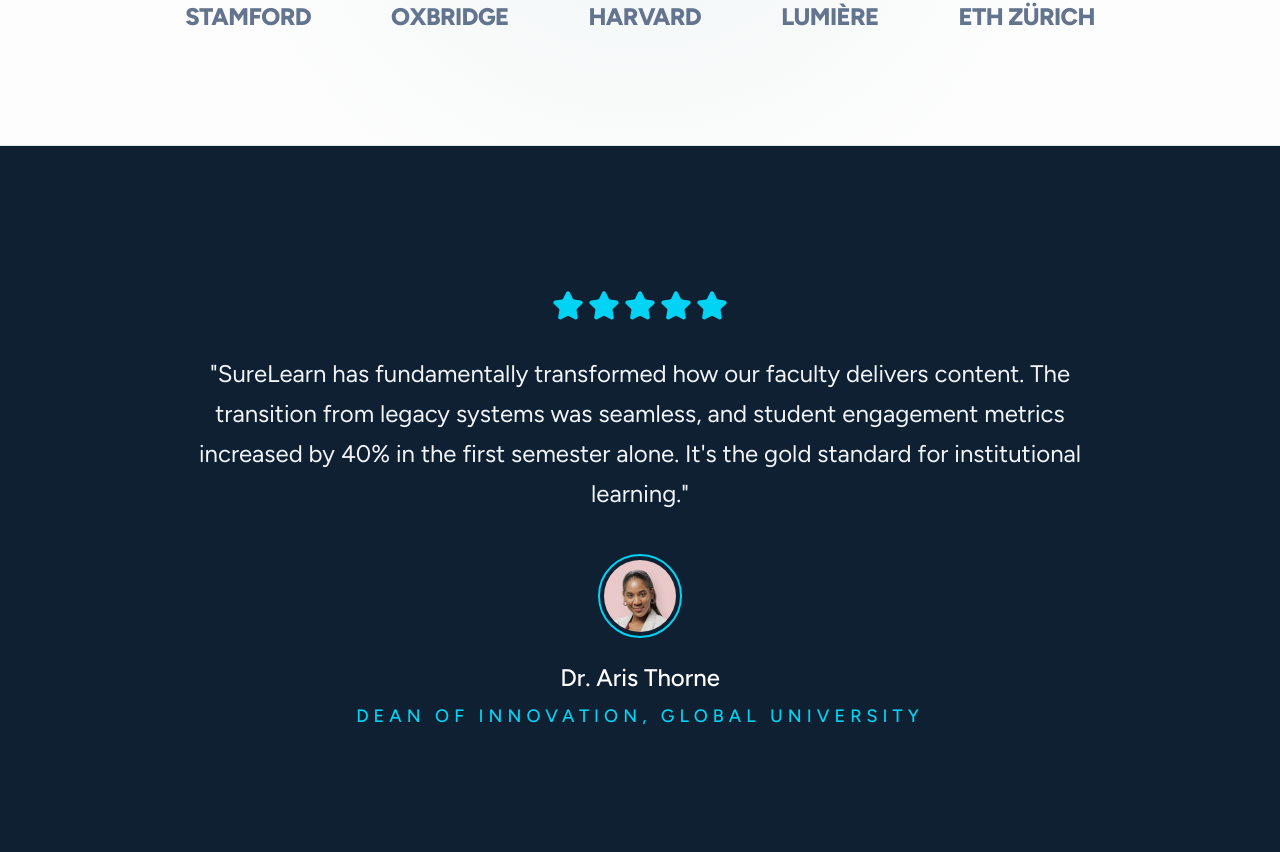
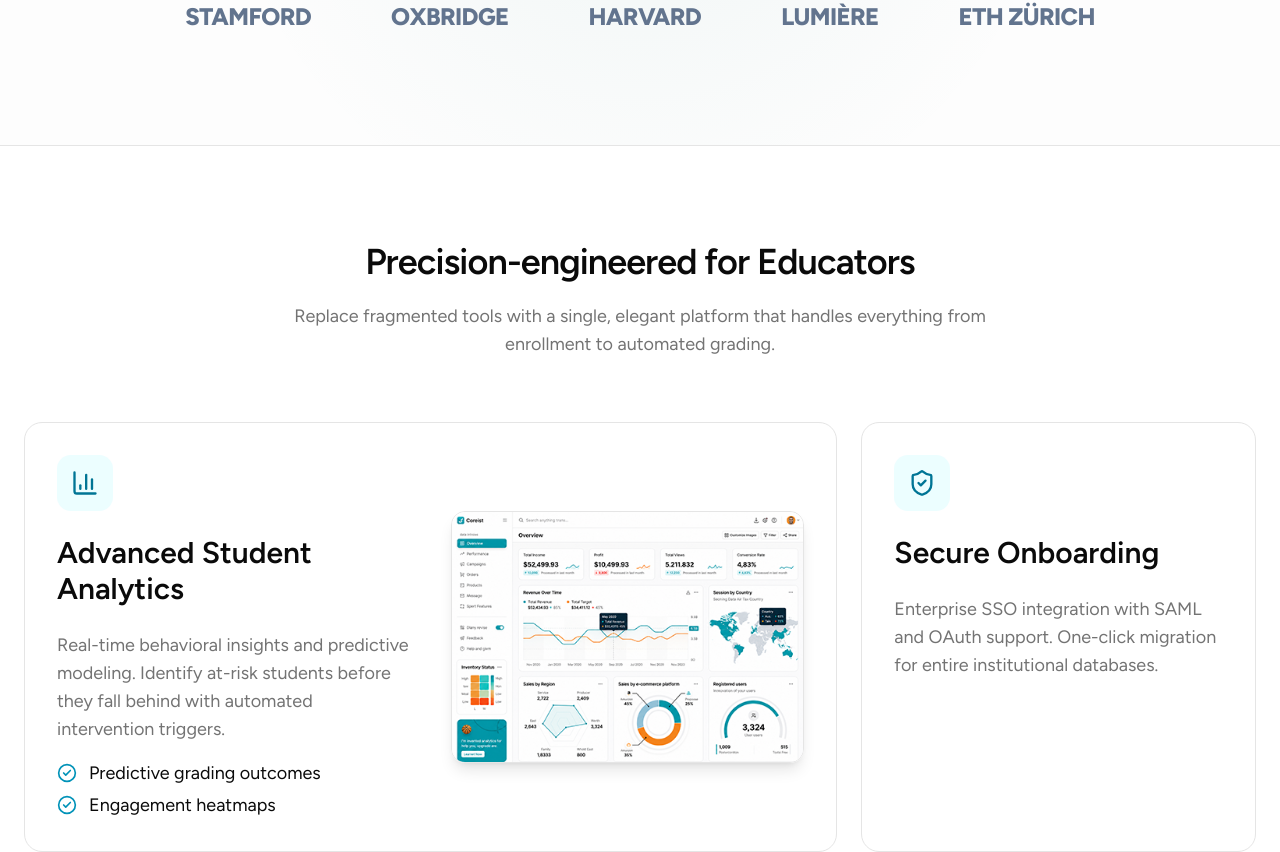
Before and after one commit to U-kings/surelearn, a Next.js app in the folder apps/web/: page / in a window 1280 px wide. Shown: the part 1047-1899 px from the top of the page. Built offline with nearby package versions, Linux system fonts and the light colour scheme.

Commit message:
uncommented features page

```diff
--- a/apps/web/app/page.tsx
+++ b/apps/web/app/page.tsx
@@ -13,7 +13,7 @@ export default function Page() {
       <Navbar />
       <Hero />
       <TrustedInstitutions />
-      {/* <Features /> */}
+      <Features />
       <Testimonial />
       <CTA />
       <Footer />
```
